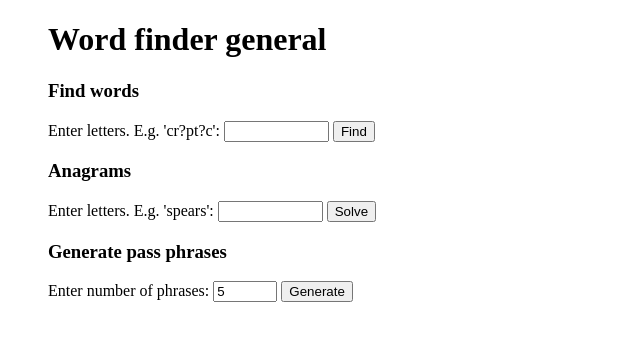
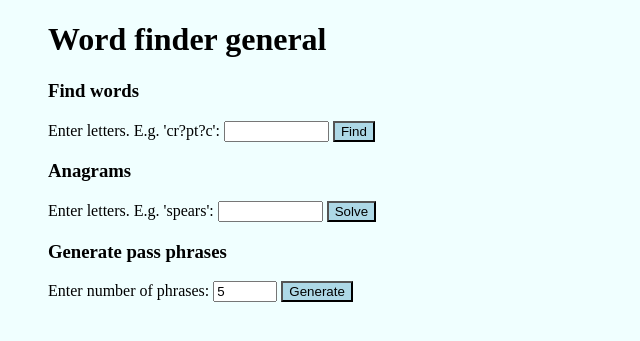
Before and after one commit to gbowerman/wfgeneral, a Python web app: template templates/index.html in a window 1280 px wide. Shown: the top 341 px of the page, without its empty margins (0-640 px from the left). Run offline with Jinja, Linux system fonts and the light colour scheme; the template is opened without the code that fills it, so the values that code supplies are empty.

Commit message:
CSS improvements

```diff
--- a/templates/index.html
+++ b/templates/index.html
@@ -2,30 +2,34 @@
 
 <head>
   <title>Word finder</title>
+  <style>
+    button {
+    background-color: lightblue;
+  }</style>
 </head>
 
-<body>
+<body bgcolor="Azure">
   <ul>
     <h1>Word finder general</h1>
     <h3>Find words</h3>
     <form method="post" action="/find">
       Enter letters. E.g. 'cr?pt?c':
-      <input type="text" name="partial" size="10">
-      <input type="submit" name="submit" value="Find" />
+      <input type="text" pattern="[?A-Za-z]{3,29}" name="partial" size="10">
+      <button type="submit" value="Find">Find</button>
   </form>
 
   <h3>Anagrams</h3>
   <form method="post" action="/anagram">
       Enter letters. E.g. 'spears':
-      <input type="text" name="anagram" size="10">
-      <input type="submit" name="submit" value="Solve" />
+      <input type="text" name="anagram" pattern="[A-Za-z]{3,29}" size="10">
+      <button type="submit" value="Solve">Solve</button>
   </form>
 
   <h3>Generate pass phrases</h3>
   <form method="post" action="/pwgen">
       Enter number of phrases:
       <input type="number" name="numpwds" step="1" min="1" max="100" value="5">
-      <input type="submit" name="submit" value="Generate" />
+      <button type="submit" value="Generate">Generate</button>
   </form>
   </ul>
 </body>
```
Also changed, not shown: templates/results.html (+11 -7 lines). Lines whose indentation alone changed are shown as unchanged.
